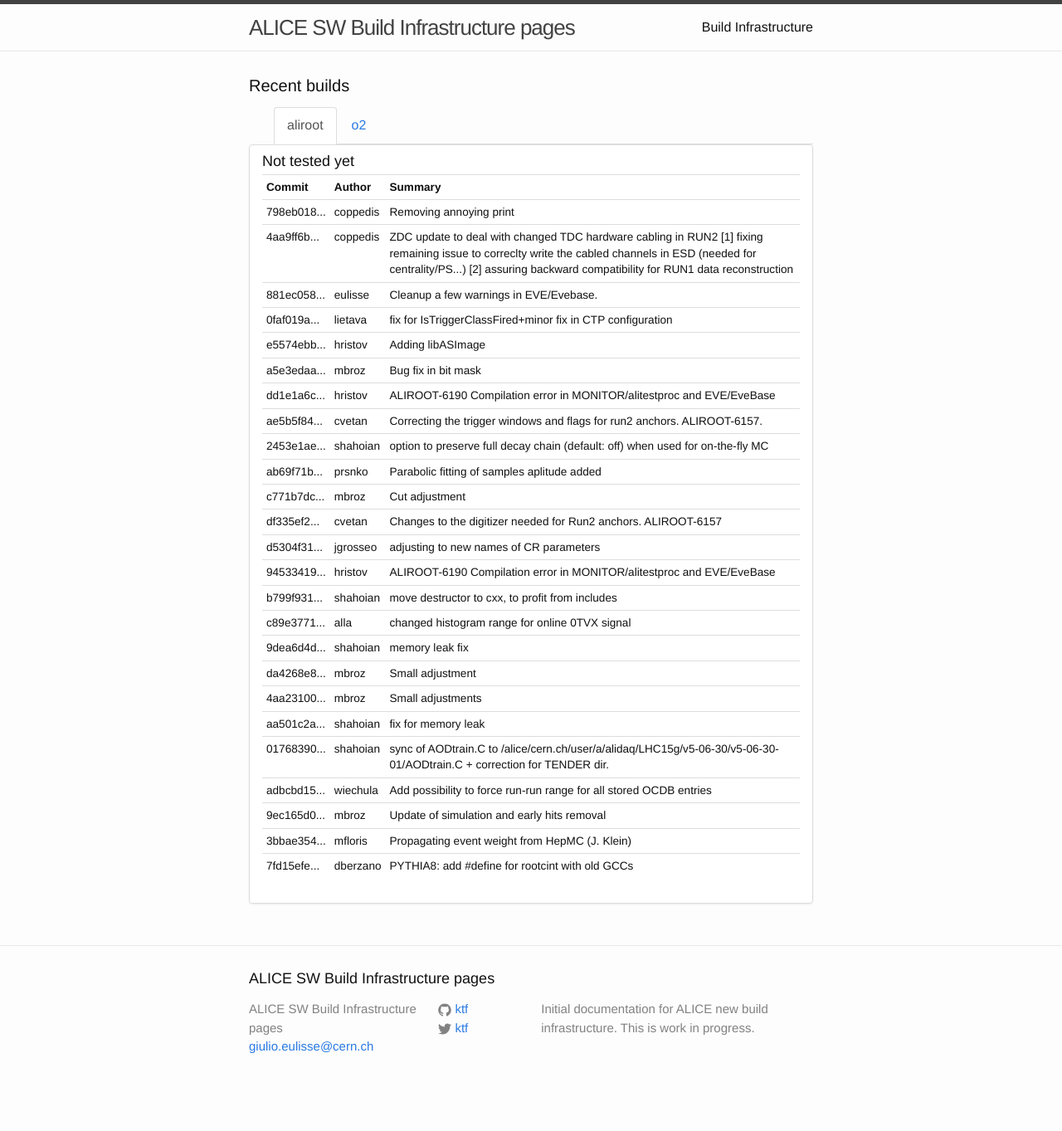
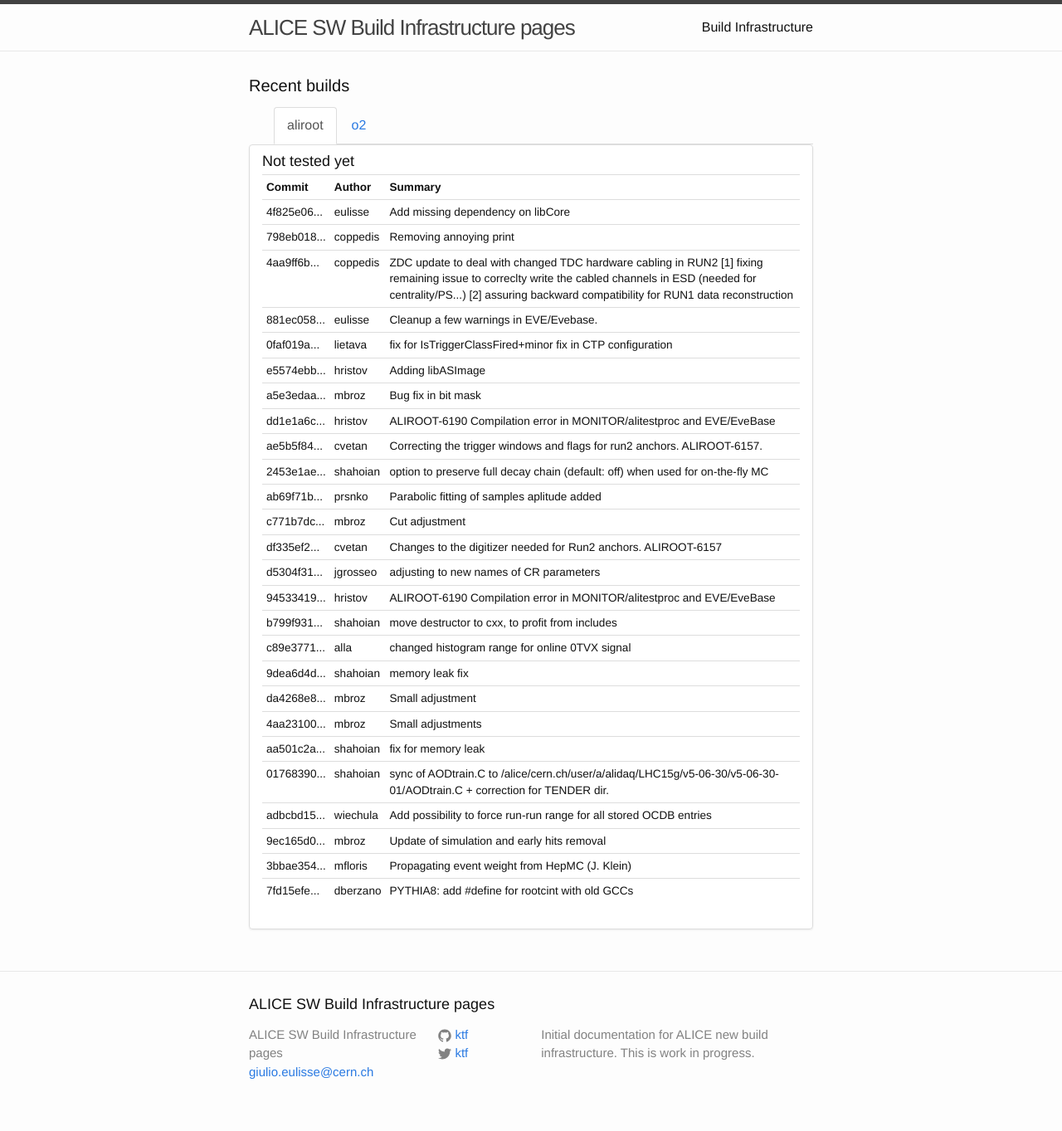
Before and after one commit to alisw/alisw.github.io, a Jekyll site: the page built from index.html, in a window 1280 px wide. Shown: the whole page at 83% size. Built offline with Jekyll 4.4.1, drawn with Linux system fonts in a browser that asks for light colours; nearby versions of some CDN libraries; before the commit the page ends 1333 px from its top, so only the background shows below that.

Commit message:
Updated results.

```diff
--- a/_data/commits-aliroot-master.yaml
+++ b/_data/commits-aliroot-master.yaml
@@ -1,3 +1,8 @@
+-
+ commit: "4f825e0687c0df8c5854deea0ef53d829b750178"
+ message: >-
+    Add missing dependency on libCore
+ author: !!str eulisse
 -
  commit: "798eb018ea0e47ffa75875d2ce597f8f87e29eaf"
  message: >-
```
